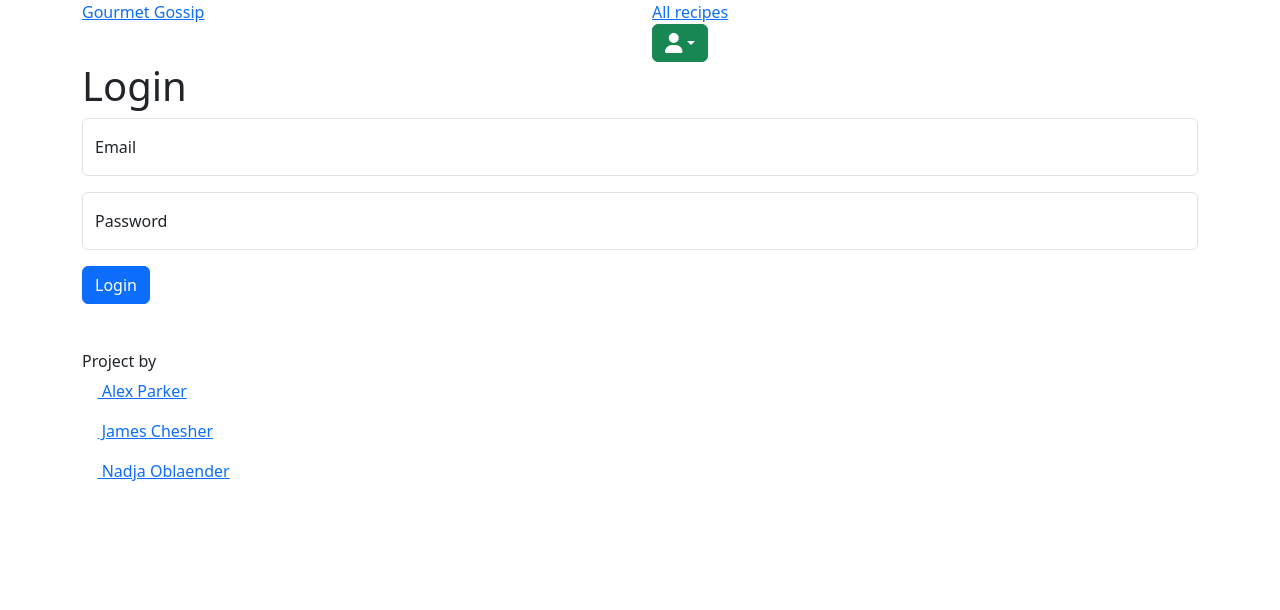
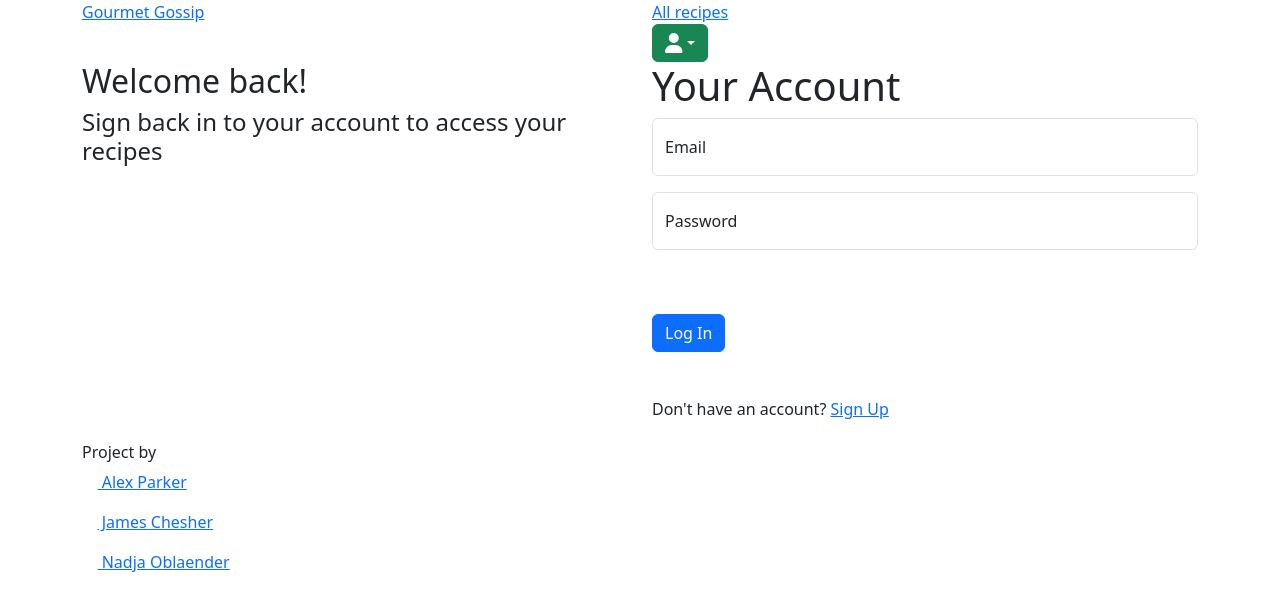
Before and after one commit to jchesher92/gourmet-gossip, a React (Create React App) app in the folder client/: page /login in a window 1280 px wide. Shown: the top 610 px of the page. Built offline with nearby package versions, Linux system fonts and the light colour scheme; the HTML template or start-up script is replaced by a standard one.

Commit message:
Finished styling login/register pages

```diff
--- a/client/src/components/FormPage.js
+++ b/client/src/components/FormPage.js
@@ -2,6 +2,9 @@ import { useState, useContext } from 'react'
 import Button from 'react-bootstrap/Button'
 import Form from 'react-bootstrap/Form'
 import { formValues, stateValues } from '../utility/common.js'
+import Col from 'react-bootstrap/esm/Col.js'
+import Row from 'react-bootstrap/esm/Row.js'
+import { Link } from 'react-router-dom'
 
 import { setToken } from '../utility/auth.js'
 import { useNavigate } from 'react-router'
@@ -44,6 +47,23 @@ export default function FormPage({ title, formStructure, request }) {
   return (
     <>
       <section className="container form-container">
+        <Row>
+          <Col md={6} sm={0} className='welcome-message'>
+            {
+              title === 'Your Account'
+                ?
+                <>
+                  <h2>Welcome back!</h2>
+                  <h4>Sign back in to your account to access your recipes</h4>
+                </>
+                :
+                <>
+                  <h2>We&apos;re so excited you could join us!</h2>
+                  <h4>Register to start sharing your delicious recipes</h4>
+                </>
+            }
+          </Col>
+          <Col md={6} sm={12}>
             <Form noValidate validated={validated} onSubmit={handleSubmit} className='mb-4'>
               <h1>{title}</h1>
               {
@@ -59,9 +79,12 @@ export default function FormPage({ title, formStructure, request }) {
                   )
                 })
               }
-          <Button type='submit' className='mb-4'>{title}</Button>
+              <Button type='submit' className='my-5'>{title === 'Your Account' ? 'Log In' : title}</Button>
               {errorMessage && <h2>{errorMessage}</h2>}
+              {title === 'Your Account' && <h6>Don&apos;t have an account?   <Link to={'/register'} >Sign Up</Link> </h6>}
             </Form>
+          </Col>
+        </Row>
       </section>
     </>
   )
--- a/client/src/components/Login.js
+++ b/client/src/components/Login.js
@@ -18,6 +18,6 @@ export default function Login() {
   }
 
   return (
-    <FormPage title='Login' formStructure={formStructure} request={login} />
+    <FormPage title='Your Account' formStructure={formStructure} request={login} />
   )
 }
--- a/client/src/styles/components/FormPage.scss
+++ b/client/src/styles/components/FormPage.scss
@@ -4,7 +4,12 @@
 
 .form-container {
   background-color: $white;
-  padding: 4rem;
+  padding: 2rem;
+
+  .row {
+    padding: 2rem;
+    border: 2px solid $green;
+  }
 
   form {
     text-align: center;
@@ -17,3 +22,41 @@
     }
   }
 }
+
+.form-control {
+  border: none;
+  border-bottom: 2px solid $green;
+  border-radius: 0px;
+
+  &:focus {
+    border: none;
+    border-bottom: 2px solid $green;
+    box-shadow: none !important;
+  }
+}
+
+.invalid-feedback {
+  text-align: left;
+}
+
+.welcome-message {
+  display: flex;
+  flex-direction: column;
+  justify-content: space-evenly;
+}
+
+h6 a {
+  text-decoration: none;
+  color: $red;
+}
+
+h2 {
+  font-size: 4rem;
+  font-family: 'Lobster', cursive;
+}
+
+@media (max-width: 768px) {
+  .welcome-message {
+    display: none;
+  }
+}
```
Lines whose indentation alone changed are shown as unchanged.
